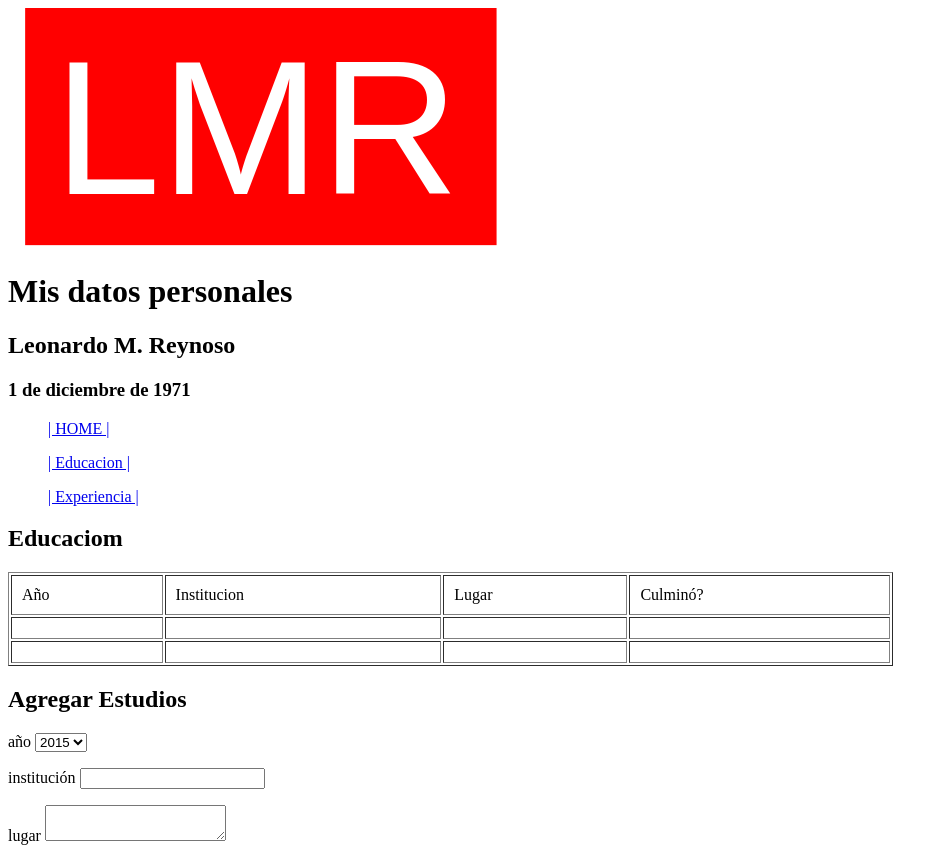
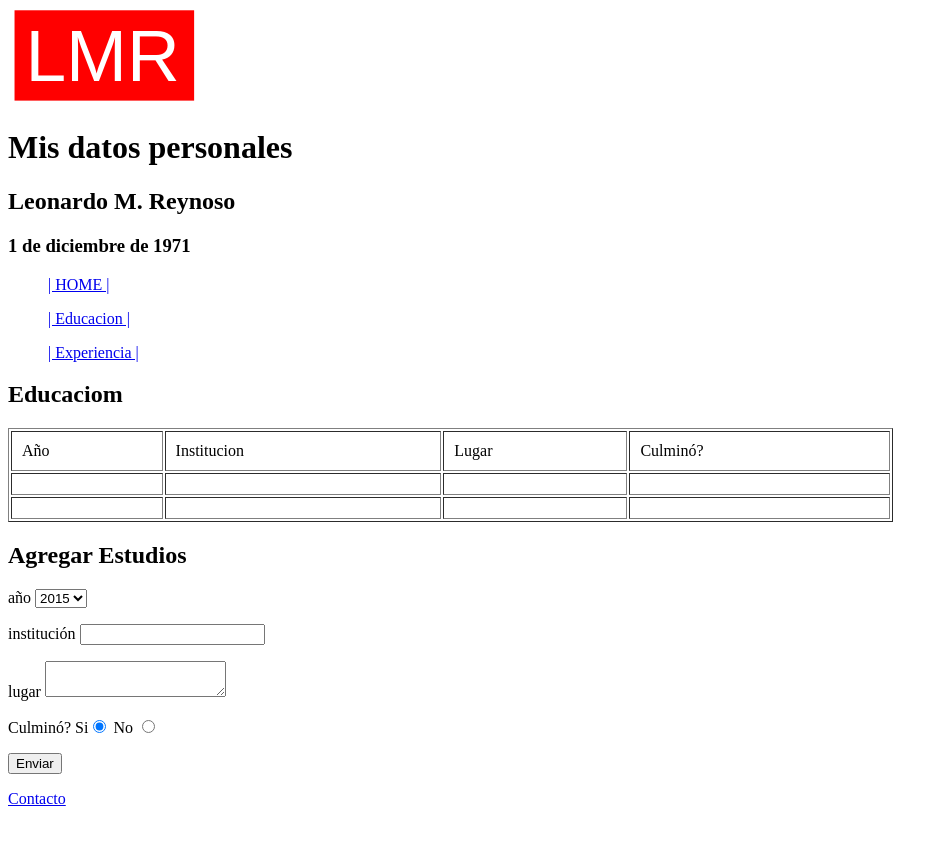
Before and after one commit to lmreynoso/EntregaFinal1, a plain HTML site: page educacion.html in a window 1280 px wide. Shown: the top 848 px of the page, without its empty margins (0-948 px from the left). After the commit the page ends 816 px from the top, so only its background shows below. Drawn offline with Linux system fonts and the light colour scheme.

Commit message:
Add files via upload

```diff
--- a/educacion.html
+++ b/educacion.html
@@ -11,8 +11,8 @@
    xmlns="http://www.w3.org/2000/svg"
    xmlns:sodipodi="http://sodipodi.sourceforge.net/DTD/sodipodi-0.dtd"
    xmlns:inkscape="http://www.inkscape.org/namespaces/inkscape"
-   width="5.25in"
-   height="2.5in"
+   width="2in"
+   height="1in"
    viewBox="0 0 133.35 63.5"
    version="1.1"
    id="svg8"
```
Also changed, not shown: experiencia.html (+2 -2 lines), index.html (+2 -2 lines).
